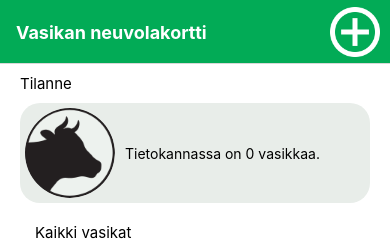
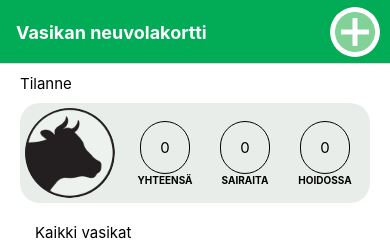
Before and after one commit to n0vimi00/neuvolakortti, a React Native app: screen /Home in a window 390 px wide. Shown: the top 241 px of the page. Built offline with nearby package versions, Linux system fonts and the light colour scheme; no server answers; the database is empty.

Commit message:
styled overview to match wireframe

```diff
--- a/components/AddButton.js
+++ b/components/AddButton.js
@@ -33,7 +33,7 @@ const styles = StyleSheet.create({
     plusIcon: {
         width: 50,
         height: 50,
-      //  backgroundColor: '#82d196',
-        borderRadius: 15
+        backgroundColor: '#82d196',
+        borderRadius: 25
     }
 })
--- a/screens/Home.js
+++ b/screens/Home.js
@@ -61,7 +61,29 @@ export default function Home({navigation}) {
       {/* CALF LIST */}
     <View style={styles.overview}>
           <Image source={cow} style={styles.overviewImage}/>
-          <Text style={styles.overviewText}>Tietokannassa on {cowKeys.length} vasikkaa.</Text>
+
+          <View style={styles.overviewTotal}>
+            <View style={styles.overviewCircle} >
+              <Text style={styles.overviewCount}>{cowKeys.length}</Text>
+            </View>
+            <Text style={styles.overviewText}>YHTEENSÄ</Text>
+          </View>
+
+        {/* Hardcoded for now, can add functionality later */}
+          <View style={styles.overviewTotal}>
+            <View style={styles.overviewCircle} >
+              <Text style={styles.overviewCount}>0</Text>
+            </View>
+            <Text style={styles.overviewText}>SAIRAITA</Text>
+          </View>
+          <View style={styles.overviewTotal}>
+            <View style={styles.overviewCircle} >
+              <Text style={styles.overviewCount}>0</Text>
+            </View>
+            <Text style={styles.overviewText}>HOIDOSSA</Text>
+          </View>
+
+          {/* <Text style={styles.overviewText}>Tietokannassa on {cowKeys.length} vasikkaa.</Text> */}
     </View>
 
     {/* <TouchableOpacity style={styles.grayButton} onPress={() => confirmDeleteAll()}>
--- a/style.js
+++ b/style.js
@@ -92,11 +92,36 @@ const styles = StyleSheet.create({
         borderRadius: 20,
         shadowColor: 'black',
         elevation: 10,
-        marginVertical: 10
+        marginVertical: 10,
     },
     overviewText: {
         color: 'black',
-        fontSize: 14,
+        fontSize: 10,
+        fontWeight: 'bold'
+    },
+    overviewCircle: {
+        borderWidth: 0.5,
+        borderRadius: 25,
+        alignContent: 'center',
+        justifyContent: 'center',
+        height: 50,
+        width: 50,
+        flex: 1,
+    },
+    overviewCount: {
+        alignSelf: 'center',
+        fontSize: 15,
+        color: 'black',
+        // borderRadius: 40,
+        // borderWidth: 0.5,
+        // padding: 15,
+    },
+    overviewTotal: {
+        width: 70,
+        height: 65,
+        alignItems: 'center',
+        flex: 1,
+        justifyContent: 'center'
     }
 })
 
```
